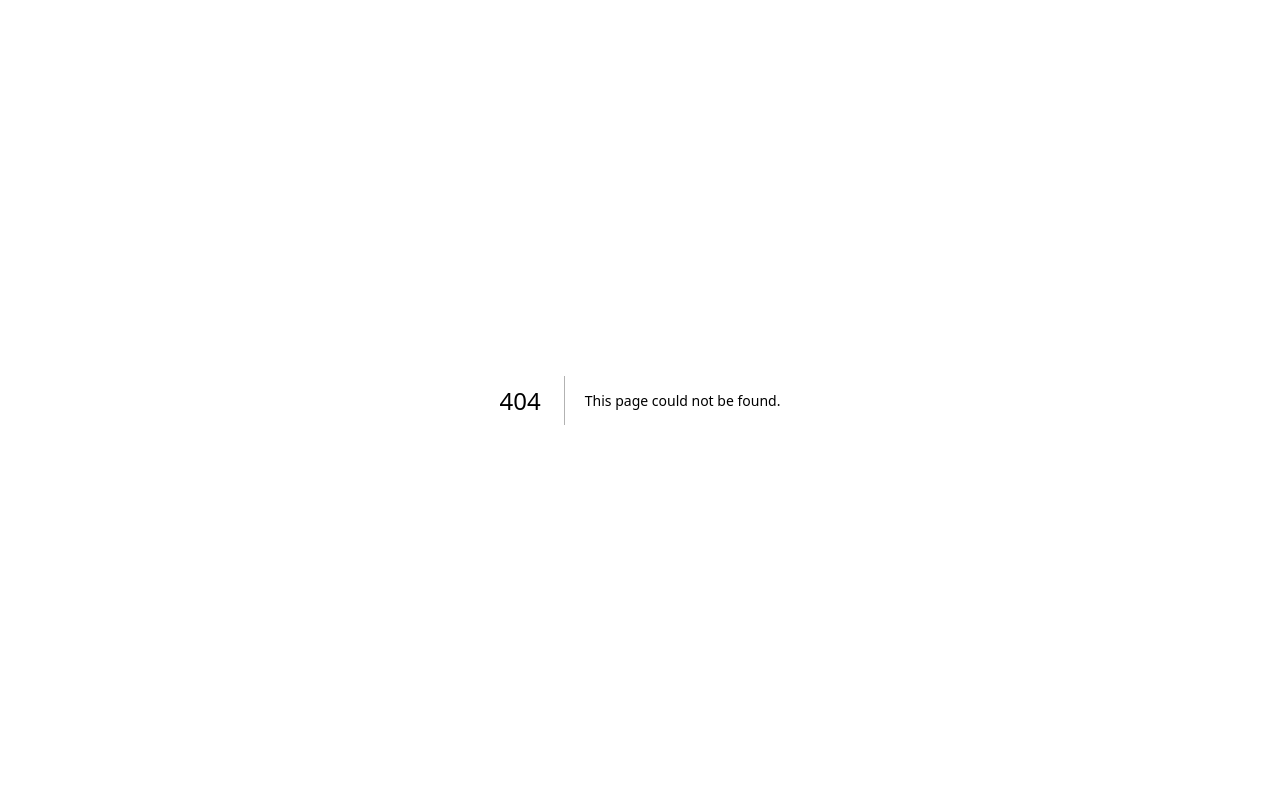
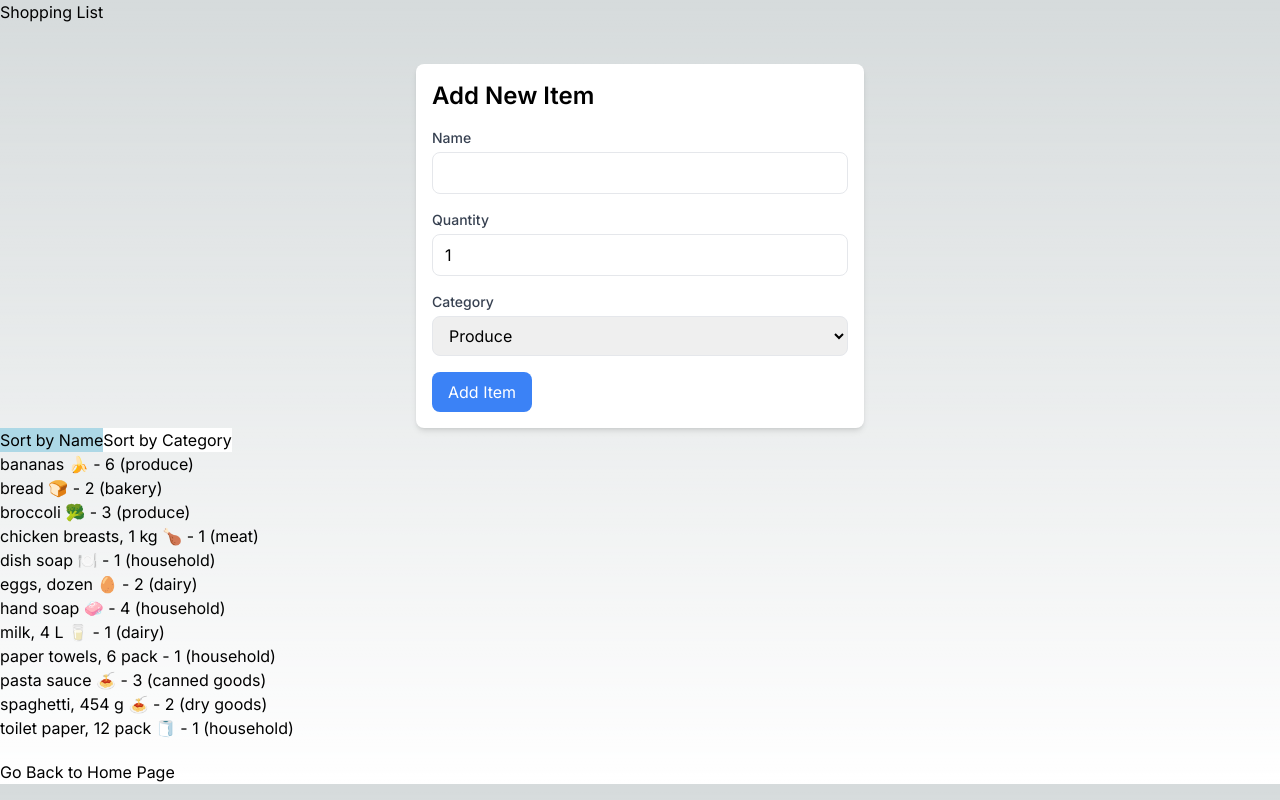
Before and after one commit to monkeyV100/cprg306-assignments, a Next.js app: page /week6 in a window 1280 px wide. Before the commit this address had no page. Built offline with nearby package versions, Linux system fonts and the light colour scheme.

Commit message:
finished week 6

```diff
--- a/app/page.js
+++ b/app/page.js
@@ -18,6 +18,9 @@ export default function HomePage(){
       <div>
         <Link href="/week5">Week5</Link> {/* Added line for Week 5 */}
       </div>
+      <div>
+        <Link href="/week6">Week6</Link> {/* Added line for Week 5 */}
+      </div>
     </div>
   );
 }
--- a/app/week2/page.js
+++ b/app/week2/page.js
@@ -1,11 +1,18 @@
-
+import React from 'react';
+import Link from 'next/link';
 import StudentInfo from "../studentinfo/studentinfo.jsx";
 
 export default function ShoppingList(){
     return(
         <div>
             <h1>My Shopping List</h1>
-            <StudentInfo></StudentInfo>
+            <StudentInfo />
+
+            <div style={{ marginTop: '20px' }}>
+                <Link href="/">
+                    <button>Go Back to Home Page</button>
+                </Link>
+            </div>
         </div>
     );
 }
--- a/app/week3/page.js
+++ b/app/week3/page.js
@@ -1,11 +1,18 @@
-
-import ItemList from "./item-list"
+import React from 'react';
+import Link from 'next/link';
+import ItemList from "./item-list";
 
 function Page() {
   return (
     <main className="max-w-screen-lg mx-auto p-4">
       <h1 className="text-3xl font-semibold mb-4">Shopping List</h1>
-      <ItemList></ItemList>
+      <ItemList />
+
+      <div style={{ marginTop: '20px' }}>
+        <Link href="/">
+            <button>Go Back to Home Page</button>
+        </Link>
+      </div>
     </main>
   );
 }
--- a/app/week4/page.js
+++ b/app/week4/page.js
@@ -1,11 +1,21 @@
 import React from 'react';
-import NewItem from './new-item'; // Import the NewItem component
+import Link from 'next/link';  // Import Link from next/link
+import NewItem from './new-item';
 
 function Page() {
   return (
     <div>
       <h1>Week 4 Page</h1>
-      <NewItem /> {/* Render the NewItem component here */}
+      <NewItem />
+
+      {/* Added the following div for the back button */}
+      <div style={{ marginTop: '20px' }}>
+        <Link href="/"> {/* This link navigates back to the homepage */}
+          <a>
+            <button>Go Back to Home Page</button>
+          </a>
+        </Link>
+      </div>
     </div>
   );
 }
--- a/app/week5/page.js
+++ b/app/week5/page.js
@@ -1,10 +1,20 @@
 import React from 'react';
+import Link from 'next/link';  // Import Link from next/link
 import ItemList from './item-list';
 
 const Page = () => (
   <main>
     <h1>Shopping List</h1>
     <ItemList />
+
+    {/* Added the following div for the back button */}
+    <div style={{ marginTop: '20px' }}>
+      <Link href="/"> {/* This link navigates back to the homepage */}
+        <a>
+          <button>Go Back to Home Page</button>
+        </a>
+      </Link>
+    </div>
   </main>
 );
 
--- /dev/null
+++ b/app/week6/item-list.js
@@ -0,0 +1,50 @@
+"use client";
+import React, { useState } from 'react';
+import Item from './item'; // Import Item component
+
+const ItemList = ({ items }) => { // Add the items prop
+  const [sortBy, setSortBy] = useState('name');
+
+  // Create a copy of the items prop
+  let sortedItems = [...items];
+
+  // Sort the copied items based on sortBy
+  sortedItems.sort((a, b) => {
+    if (sortBy === 'name') {
+      return a.name.localeCompare(b.name);
+    } else if (sortBy === 'category') {
+      return a.category.localeCompare(b.category);
+    }
+    return 0;
+  });
+
+  return (
+    <div>
+      <button
+        style={{ backgroundColor: sortBy === 'name' ? 'lightblue' : 'white' }}
+        onClick={() => setSortBy('name')}
+      >
+        Sort by Name
+      </button>
+      <button
+        style={{ backgroundColor: sortBy === 'category' ? 'lightblue' : 'white' }}
+        onClick={() => setSortBy('category')}
+      >
+        Sort by Category
+      </button>
+
+      <ul>
+        {sortedItems.map(item => (
+          <Item
+            key={item.id}
+            name={item.name}
+            quantity={item.quantity}
+            category={item.category}
+          />
+        ))}
+      </ul>
+    </div>
+  );
+};
+
+export default ItemList;
--- /dev/null
+++ b/app/week6/item.js
@@ -0,0 +1,9 @@
+import React from 'react';
+
+const Item = ({ name, quantity, category }) => (
+  <li>
+    {name} - {quantity} ({category})
+  </li>
+);
+
+export default Item;
--- /dev/null
+++ b/app/week6/items.json
@@ -0,0 +1,74 @@
+[
+    {
+      "id": "1h2GJKH12gkHG31h1H",
+      "name": "milk, 4 L 🥛",
+      "quantity": 1,
+      "category": "dairy"
+    },
+    {
+      "id": "2KJH3k2j3H1k2J3K1H",
+      "name": "bread 🍞",
+      "quantity": 2,
+      "category": "bakery"
+    },
+    {
+      "id": "3h2KJH3k2j3H1k2J3",
+      "name": "eggs, dozen 🥚",
+      "quantity": 2,
+      "category": "dairy"
+    },
+    {
+      "id": "4k2J3K1H2GJKH12gk",
+      "name": "bananas 🍌",
+      "quantity": 6,
+      "category": "produce"
+    },
+    {
+      "id": "5H1h1H2KJH3k2j3H",
+      "name": "broccoli 🥦",
+      "quantity": 3,
+      "category": "produce"
+    },
+    {
+      "id": "6H1k2J3K1H2GJKH1",
+      "name": "chicken breasts, 1 kg 🍗",
+      "quantity": 1,
+      "category": "meat"
+    },
+    {
+      "id": "7gkHG31h1H2KJH3k",
+      "name": "pasta sauce 🍝",
+      "quantity": 3,
+      "category": "canned goods"
+    },
+    {
+      "id": "8j3H1k2J3K1H2GJK",
+      "name": "spaghetti, 454 g 🍝",
+      "quantity": 2,
+      "category": "dry goods"
+    },
+    {
+      "id": "9H12gkHG31h1H2KJ",
+      "name": "toilet paper, 12 pack 🧻",
+      "quantity": 1,
+      "category": "household"
+    },
+    {
+      "id": "10H3k2j3H1k2J3K1",
+      "name": "paper towels, 6 pack",
+      "quantity": 1,
+      "category": "household"
+    },
+    {
+      "id": "11k2J3K1H2GJKH12",
+      "name": "dish soap 🍽️",
+      "quantity": 1,
+      "category": "household"
+    },
+    {
+      "id": "12GJKH12gkHG31h1",
+      "name": "hand soap 🧼",
+      "quantity": 4,
+      "category": "household"
+    }
+  ]
--- /dev/null
+++ b/app/week6/new-item.js
@@ -0,0 +1,106 @@
+"use client";
+import React, { useState } from 'react';
+
+function NewItem({ onAddItem }) { // Add the onAddItem prop
+  // Initialize state variables
+  const [name, setName] = useState('');
+  const [quantity, setQuantity] = useState(1);
+  const [category, setCategory] = useState('produce');
+
+  // Form submission handler
+  const handleSubmit = (e) => {
+    e.preventDefault();
+
+    // Create an item object
+    const item = {
+      name,
+      quantity,
+      category,
+    };
+
+    // Call the onAddItem prop with the item object
+    onAddItem(item);
+
+    // Reset state variables
+    setName('');
+    setQuantity(1);
+    setCategory('produce');
+  };
+
+  return (
+    <div className="max-w-md mx-auto mt-10 p-4 bg-white rounded-lg shadow-md">
+      <h2 className="text-2xl font-semibold mb-4">Add New Item</h2>
+      <form onSubmit={handleSubmit}>
+        {/* Name Field */}
+        <div className="mb-4">
+          <label htmlFor="name" className="block text-sm font-medium text-gray-700">
+            Name
+          </label>
+          <input
+            type="text"
+            id="name"
+            name="name"
+            value={name}
+            onChange={(e) => setName(e.target.value)}
+            required
+            className="w-full mt-1 px-3 py-2 border rounded-lg focus:ring focus:ring-indigo-300 focus:outline-none"
+          />
+        </div>
+
+        {/* Quantity Field */}
+        <div className="mb-4">
+          <label htmlFor="quantity" className="block text-sm font-medium text-gray-700">
+            Quantity
+          </label>
+          <input
+            type="number"
+            id="quantity"
+            name="quantity"
+            min="1"
+            max="99"
+            value={quantity}
+            onChange={(e) => setQuantity(Number(e.target.value))}
+            required
+            className="w-full mt-1 px-3 py-2 border rounded-lg focus:ring focus:ring-indigo-300 focus:outline-none"
+          />
+        </div>
+
+        {/* Category Field */}
+        <div className="mb-4">
+          <label htmlFor="category" className="block text-sm font-medium text-gray-700">
+            Category
+          </label>
+          <select
+            id="category"
+            name="category"
+            value={category}
+            onChange={(e) => setCategory(e.target.value)}
+            className="w-full mt-1 px-3 py-2 border rounded-lg focus:ring focus:ring-indigo-300 focus:outline-none"
+          >
+            <option value="produce">Produce</option>
+            <option value="dairy">Dairy</option>
+            <option value="bakery">Bakery</option>
+            <option value="meat">Meat</option>
+            <option value="frozen">Frozen Foods</option>
+            <option value="canned">Canned Goods</option>
+            <option value="dry">Dry Goods</option>
+            <option value="beverages">Beverages</option>
+            <option value="snacks">Snacks</option>
+            <option value="household">Household</option>
+            <option value="other">Other</option>
+          </select>
+        </div>
+
+        {/* Submit Button */}
+        <button
+          type="submit"
+          className="bg-blue-500 text-white px-4 py-2 rounded-lg hover:bg-blue-600 focus:outline-none"
+        >
+          Add Item
+        </button>
+      </form>
+    </div>
+  );
+}
+
+export default NewItem;
--- /dev/null
+++ b/app/week6/page.js
@@ -0,0 +1,39 @@
+"use client";
+import React, { useState } from 'react';
+import Link from 'next/link';
+import ItemList from './item-list';
+import NewItem from './new-item'; // Import NewItem component
+import itemsData from './items.json'; // Import items.json
+
+
+// Add the "use client" directive at the top of the file (if needed).
+
+const Page = () => {
+  // Initialize the state variable items with itemsData
+  const [items, setItems] = useState(itemsData);
+
+  // Event handler to add a new item to the items state
+  const handleAddItem = (newItem) => {
+    setItems([...items, newItem]);
+  };
+
+  return (
+    <main>
+      <h1>Shopping List</h1>
+      <NewItem onAddItem={handleAddItem} /> {/* Pass the event handler to NewItem */}
+      <ItemList items={items} /> {/* Pass the items state to ItemList */}
+
+      {/* Added the following div for the back button */}
+      <div style={{ marginTop: '20px' }}>
+        <Link href="/"> {/* This link navigates back to the homepage */}
+          <a>
+            <button>Go Back to Home Page</button>
+          </a>
+        </Link>
+      </div>
+
+    </main>
+  );
+};
+
+export default Page;
```
